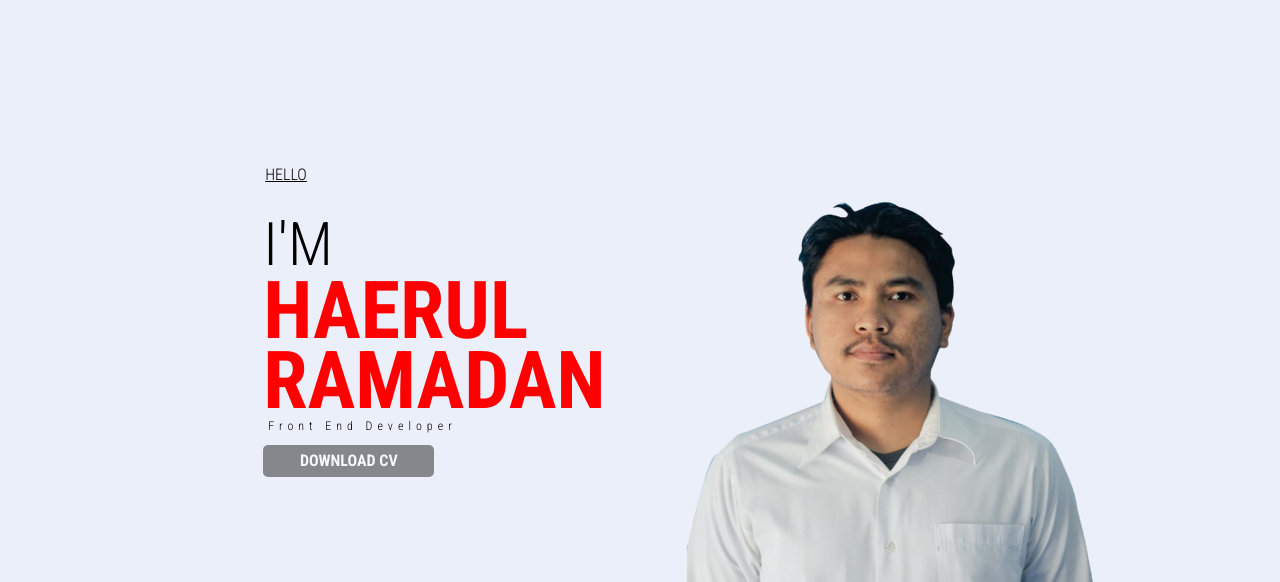
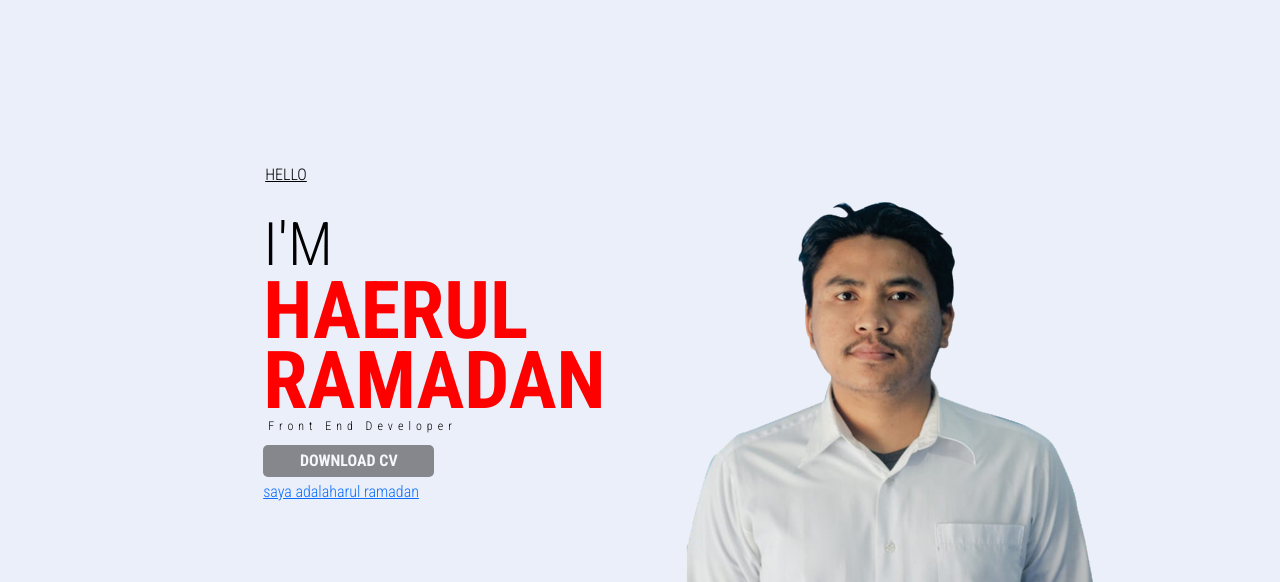
Before and after one commit to Arul248/Arul248.github.io, a plain HTML site: page index.html in a window 1280 px wide. Shown: the part 80-662 px from the top of the page. Drawn offline with Linux system fonts and the light colour scheme; a web font is replaced by a local one.

Commit message:
modif index.html

```diff
--- a/index.html
+++ b/index.html
@@ -94,6 +94,7 @@
                         <!-- button download -->
                         <a href="pdf/Haerul_Resume.pdf" target="_blank" class="download" download="Download Cv">
                             <button type="submit" class="fw-bold">DOWNLOAD CV</button>
+                            <p>saya adalaharul ramadan</p>
                         </a>
                         <!-- button download end -->
                     </div>
```
